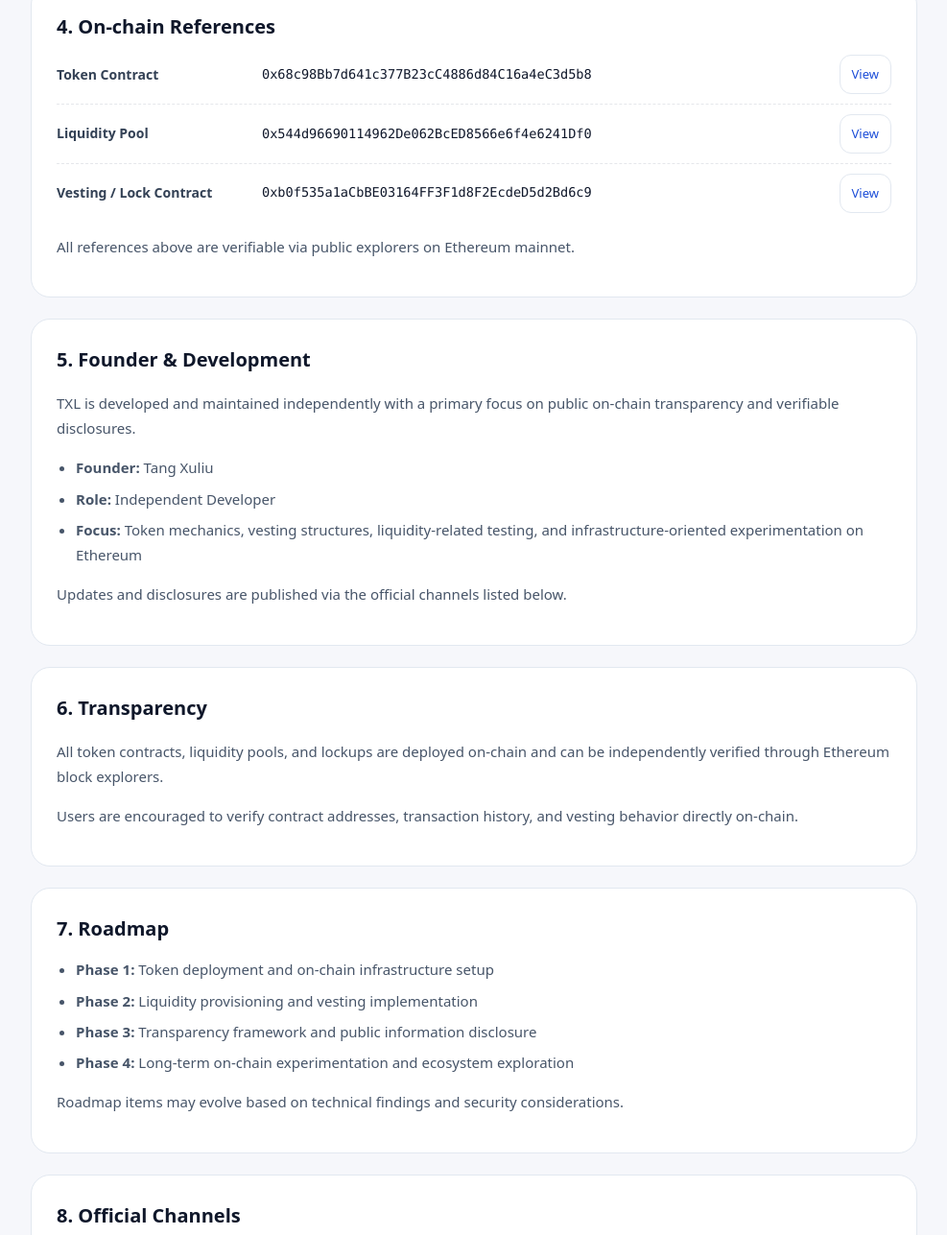
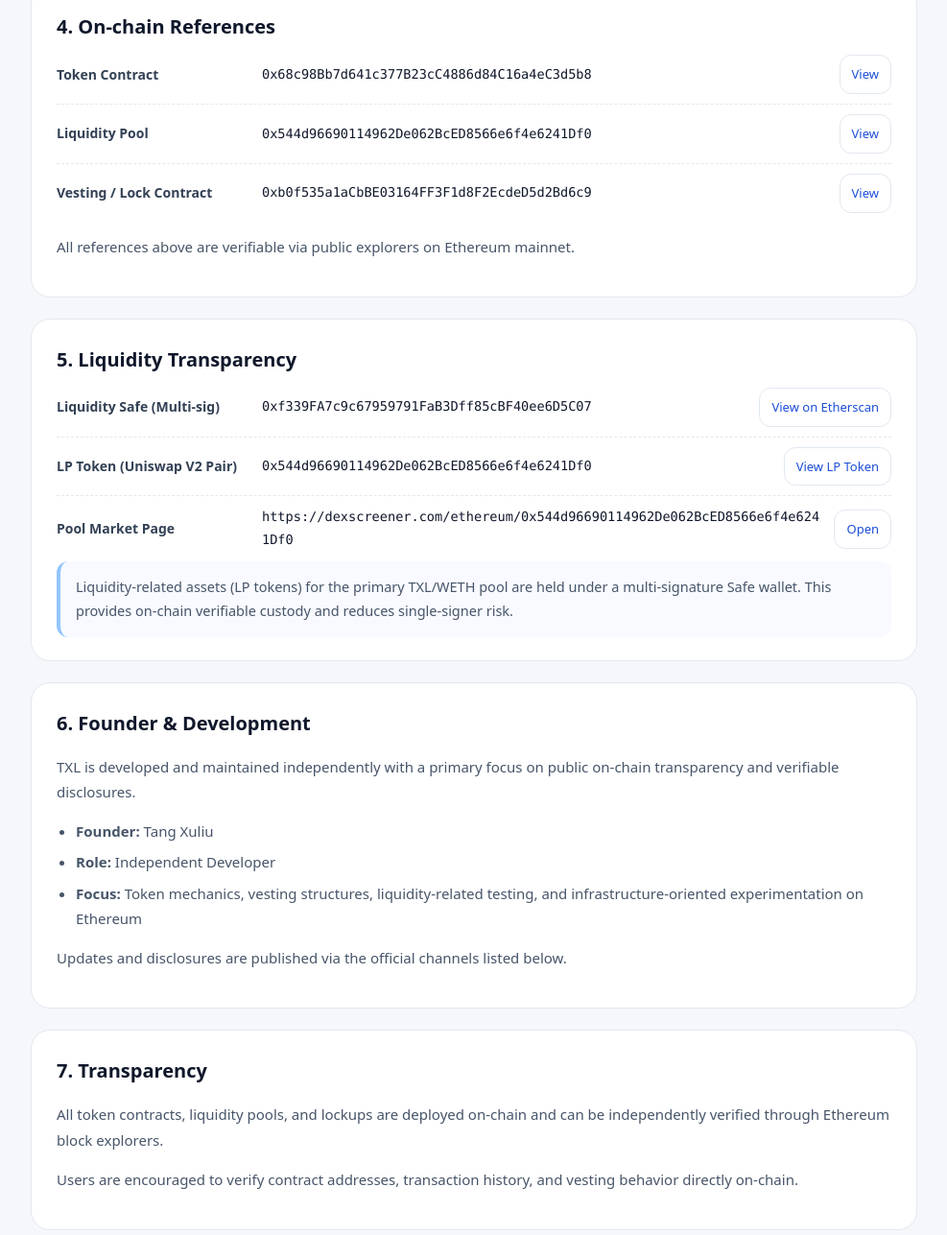
Before and after one commit to tangxuliu1-create/txl-token, a plain HTML site: page whitepaper.html in a window 1280 px wide. Shown: the part 1270-2557 px from the top of the page at 96% size, without its empty margins (146-1133 px from the left). Drawn offline with Linux system fonts and the light colour scheme.

Commit message:
Update whitepaper.html

```diff
--- a/whitepaper.html
+++ b/whitepaper.html
@@ -343,7 +343,7 @@
       <ul>
         <li>9,000,000 TXL locked using decentralized smart contracts</li>
         <li>Monthly release: 150,000 TXL</li>
-        <li>Liquidity pool (LP) tokens locked for 24 months</li>
+        <li>Liquidity pool (LP) tokens held in a multi-signature Safe wallet (verifiable on-chain)</li>
         <li>All locks are publicly verifiable on Ethereum mainnet</li>
       </ul>
 
@@ -385,9 +385,48 @@
       </p>
     </div>
 
+
+    <!-- Liquidity Transparency (New: on-chain verifiable, no over-claims) -->
+    <div class="card">
+      <h2>5. Liquidity Transparency</h2>
+      <!-- <p>
+        Liquidity-related assets (LP tokens) for the primary TXL/WETH pool are held under a multi-signature Safe wallet.
+        This provides on-chain verifiable custody and reduces single-signer risk.
+      </p> -->
+
+      <div class="refRow">
+        <div class="refKey">Liquidity Safe (Multi‑sig)</div>
+        <div class="mono">0xf339FA7c9c67959791FaB3Dff85cBF40ee6D5C07</div>
+        <div class="refActions">
+          <a class="refBtn" href="https://etherscan.io/address/0xf339FA7c9c67959791FaB3Dff85cBF40ee6D5C07" target="_blank" rel="noopener noreferrer">View on Etherscan</a>
+        </div>
+      </div>
+
+      <div class="refRow">
+        <div class="refKey">LP Token (Uniswap V2 Pair)</div>
+        <div class="mono">0x544d96690114962De062BcED8566e6f4e6241Df0</div>
+        <div class="refActions">
+          <a class="refBtn" href="https://etherscan.io/token/0x544d96690114962De062BcED8566e6f4e6241Df0" target="_blank" rel="noopener noreferrer">View LP Token</a>
+        </div>
+      </div>
+
+      <div class="refRow">
+        <div class="refKey">Pool Market Page</div>
+        <div class="mono">https://dexscreener.com/ethereum/0x544d96690114962De062BcED8566e6f4e6241Df0</div>
+        <div class="refActions">
+          <a class="refBtn" href="https://dexscreener.com/ethereum/0x544d96690114962De062BcED8566e6f4e6241Df0" target="_blank" rel="noopener noreferrer">Open</a>
+        </div>
+      </div>
+
+      <div class="notice">
+        Liquidity-related assets (LP tokens) for the primary TXL/WETH pool are held under a multi-signature Safe wallet.
+        This provides on-chain verifiable custody and reduces single-signer risk.
+      </div>
+    </div>
+
     <!-- 5. Founder & Development (New: high-weight for reviews) -->
     <div class="card">
-      <h2>5. Founder & Development</h2>
+      <h2>6. Founder & Development</h2>
       <p>
         TXL is developed and maintained independently with a primary focus on public on-chain transparency and verifiable disclosures.
       </p>
@@ -403,7 +442,7 @@
 
     <!-- 6. Transparency -->
     <div class="card">
-      <h2>6. Transparency</h2>
+      <h2>7. Transparency</h2>
       <p>
         All token contracts, liquidity pools, and lockups are deployed on-chain and can be independently verified through Ethereum block explorers.
       </p>
@@ -414,7 +453,7 @@
 
     <!-- 7. Roadmap (New) -->
     <div class="card">
-      <h2>7. Roadmap</h2>
+      <h2>8. Roadmap</h2>
       <ul>
         <li><strong>Phase 1:</strong> Token deployment and on-chain infrastructure setup</li>
         <li><strong>Phase 2:</strong> Liquidity provisioning and vesting implementation</li>
@@ -428,7 +467,7 @@
 
     <!-- 8. Official Channels (New) -->
     <div class="card">
-      <h2>8. Official Channels</h2>
+      <h2>9. Official Channels</h2>
 
       <div class="refRow">
         <div class="refKey">Official Website</div>
@@ -469,7 +508,7 @@
 
     <!-- 9. Disclaimer -->
     <div class="card">
-      <h2>9. Disclaimer</h2>
+      <h2>10. Disclaimer</h2>
       <div class="notice">
         TXL is an independently developed blockchain project. Participation involves market risks and the inherent uncertainties of digital assets.
         On-chain interactions may be irreversible. Users should make independent decisions based on their own assessment and risk tolerance.
```
